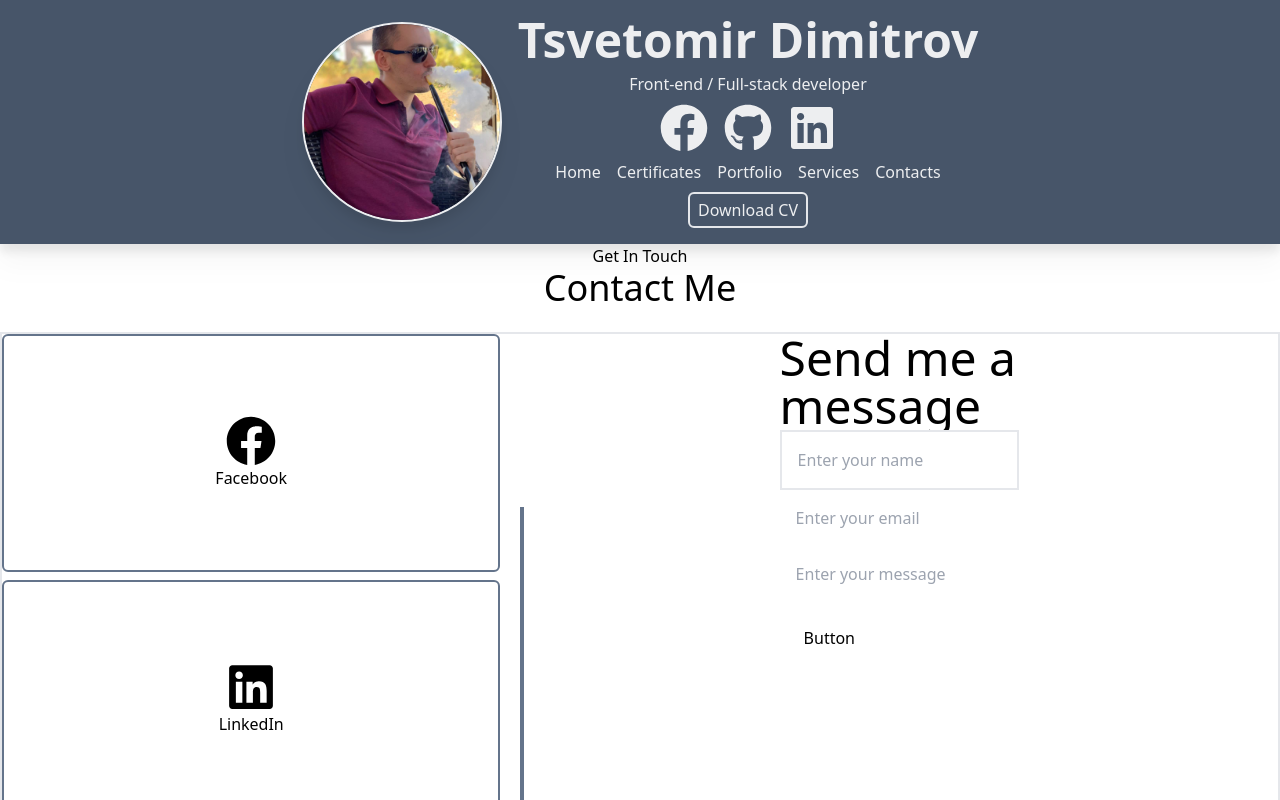
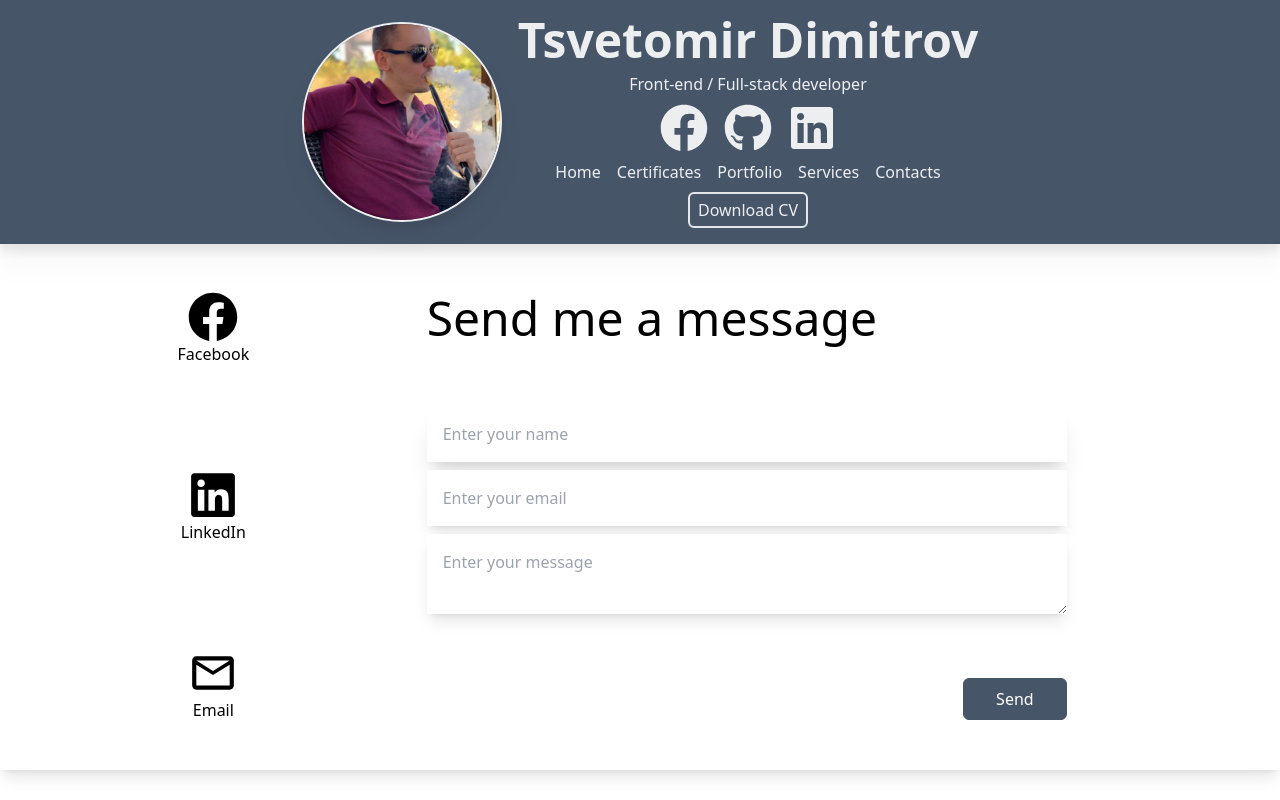
Before and after one commit to dimitrov93/myNextPortfolio, a Next.js app: page /contacts in a window 1280 px wide. Shown: the top 800 px of the page. Built offline with nearby package versions, Linux system fonts and the light colour scheme.

Commit message:
contacts form updated

```diff
--- a/src/app/contacts/page.tsx
+++ b/src/app/contacts/page.tsx
@@ -21,12 +21,49 @@ const leftSide = [
 export default function Contacts() {
   return (
     <>
-      <h2 className="mx-auto text-center text-lx">Get In Touch</h2>
-      <h1 className="mx-auto text-center text-4xl	">Contact Me</h1>
+      <div className=" container shadow-lg mx-auto grid grid-cols-3">
+        <div className="space-y-2 col-span-1">
+          {leftSide.map((item, index) => (
+            <div
+              key={index}
+              className="p-12 flex justify-center flex-col items-center"
+            >
+              {item.icon}
+              {item.title}
+            </div>
+          ))}
+        </div>
 
-      <div className="container mx-auto mt-6">
-        <div className="grid grid-cols-5 gap-5 border-2">
-          <div className="leftSide  space-y-2 col-span-2 ">
+        <div className="col-span-2  w-3/4 my-auto">
+          <div className="flex flex-col gap-16 my-auto">
+            <h1 className="text-5xl">Send me a message</h1>
+
+            <div className="flex flex-col gap-2">
+              <input
+                type="text"
+                placeholder="Enter your name"
+                className="p-4 shadow-xl focus:outline-none"
+              />
+              <input
+                type="text"
+                placeholder="Enter your email"
+                className="p-4 shadow-lg focus:outline-none"
+              />
+              <textarea
+                placeholder="Enter your message"
+                className="p-4 shadow-lg h-3/4 focus:outline-none"
+              />
+            </div>
+
+            <button className="place-self-end border border-slate-600 px-8 py-2 rounded-md bg-slate-600 text-white hover:bg-white hover:text-slate-600">Send</button>
+          </div>
+        </div>
+      </div>
+
+      {/* <div className="container mx-auto mt-6">
+        <div className="grid grid-cols-3 gap-5 border-2">
+
+          <div className="leftSide  space-y-2 col-span-1  ">
             {leftSide.map((item, index) => (
               <div
                 key={index}
@@ -38,9 +75,8 @@ export default function Contacts() {
             ))}
           </div>
 
-          <div className="h-96 my-auto border-2 border-slate-500 w-0"></div>
 
-          <div className="rightSide cols-span-3 w-full ">
+          <div className="rightSide cols-span-2 bg-slate-400 w-full">
             <h1 className="text-5xl">Send me a message</h1>
 
             <div className="flex flex-col">
@@ -64,7 +100,7 @@ export default function Contacts() {
             <div className="p-6 bottom-2 border-cyan-500">Button</div>
           </div>
         </div>
-      </div>
+      </div> */}
     </>
   );
 }
```
